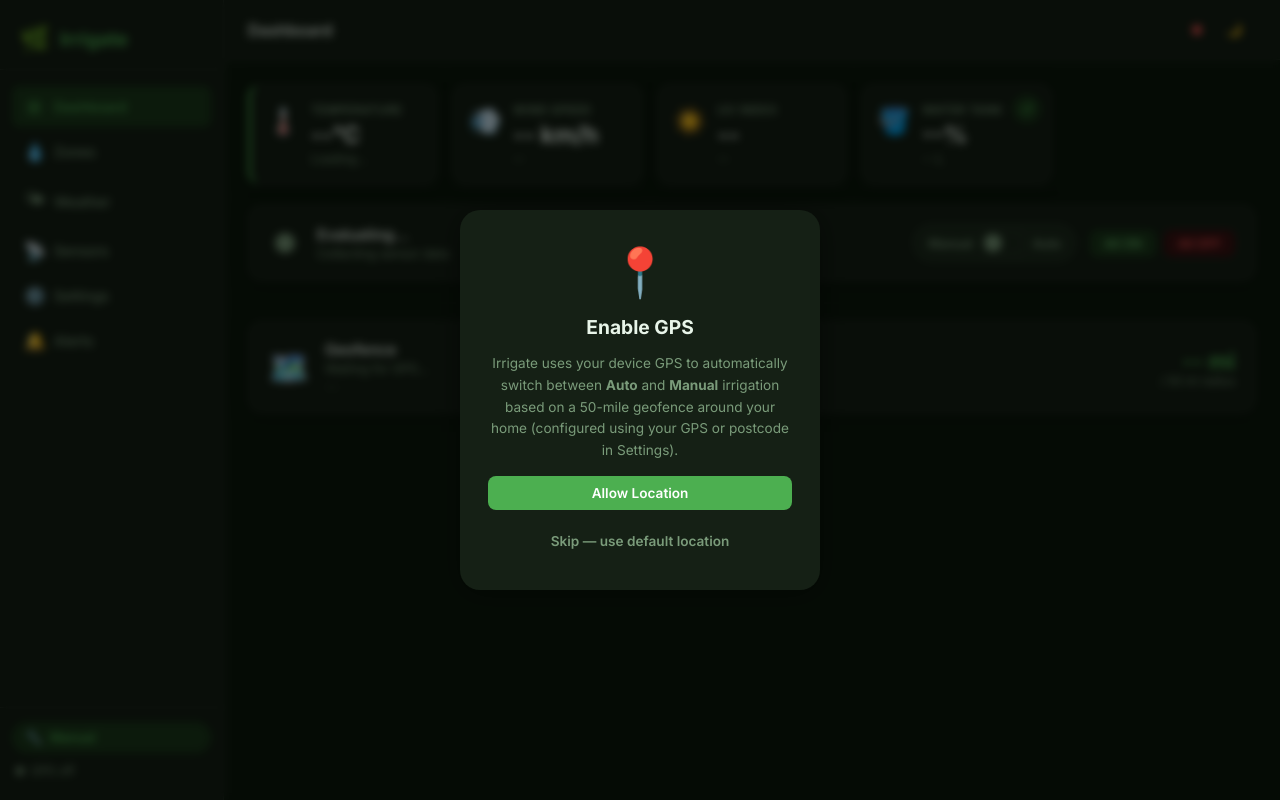
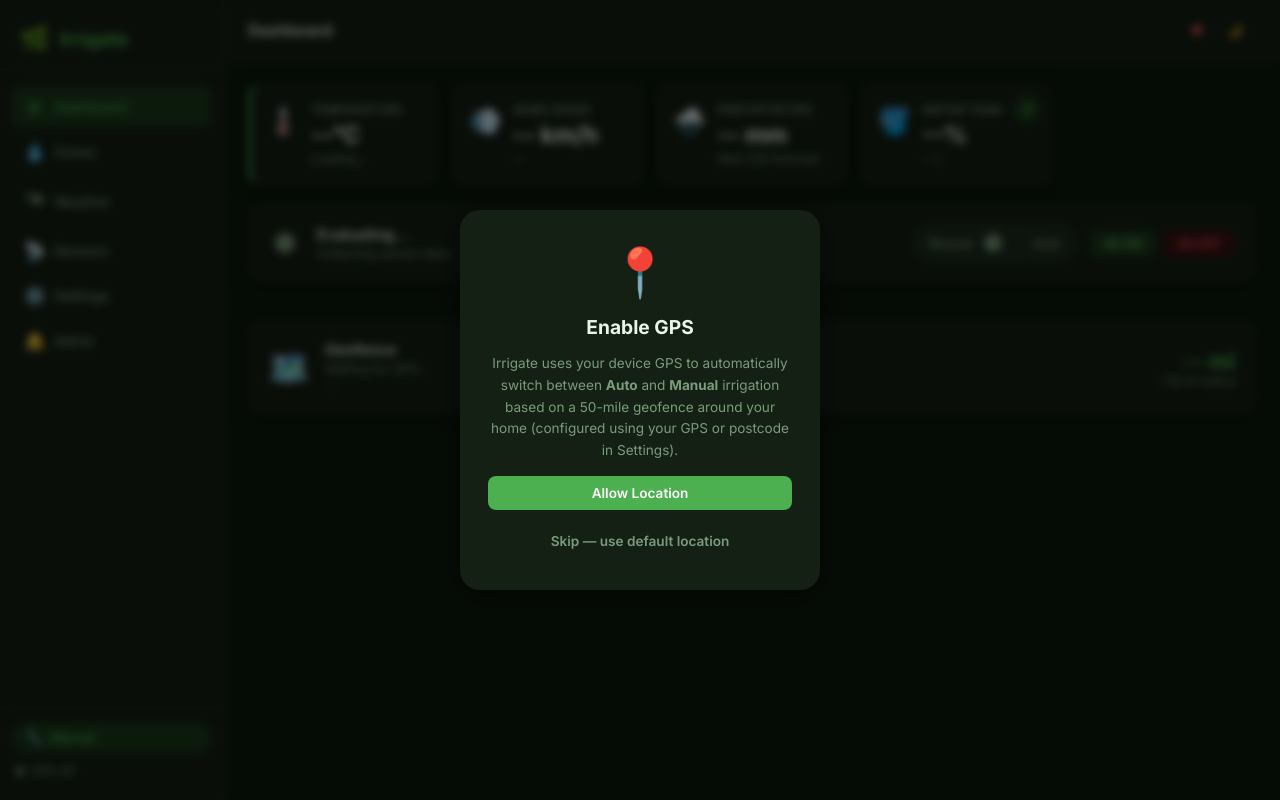
Before and after one commit to adarshmalayath/irrigate, a Flask app: page / in a window 1280 px wide. Run offline with Flask 3, Linux system fonts and the light colour scheme; some libraries are stand-ins or nearby versions.

Commit message:
Show garden precipitation forecast on dashboard

```diff
--- a/static/js/app.js
+++ b/static/js/app.js
@@ -99,13 +99,14 @@
 function renderWeatherCards() {
   const w = state.weather;
   const weatherAvailable = w.available !== false;
-  const uviAvailable = weatherAvailable && w.uvi_available !== false;
+  const precipitationAvailable = weatherAvailable && w.precipitation_available === true
+    && typeof w.precipitation_mm_24h === "number" && Number.isFinite(w.precipitation_mm_24h);
   $("temp-val").textContent     = weatherAvailable ? `${w.temperature}°C` : "--°C";
   $("weather-desc").textContent = w.weather_desc;
   $("wind-val").textContent     = weatherAvailable ? `${w.wind_speed_kmh} km/h` : "-- km/h";
   $("wind-sub").textContent     = weatherAvailable ? (w.wind_speed > 7 ? "⚠️ High wind" : "Normal") : "Unavailable";
-  $("uvi-val").textContent      = uviAvailable ? w.uvi.toFixed(1) : "--";
-  $("uvi-sub").textContent      = uviAvailable ? uviLabel(w.uvi) : (weatherAvailable ? "Not provided" : "Unavailable");
+  $("precip-val").textContent   = precipitationAvailable ? `${Number(w.precipitation_mm_24h).toFixed(1)} mm` : "-- mm";
+  $("precip-sub").textContent   = precipitationAvailable ? "Next 24h forecast" : "Unavailable";
   $("card-wind").className      = "card " + (weatherAvailable && w.wind_speed > 7 ? "warn" : "");
 
   const tank = state.sensors?.tank;
@@ -366,7 +367,8 @@
   const grid = $("weather-detail-grid");
   grid.innerHTML = "";
   const weatherAvailable = w.available !== false;
-  const uviAvailable = weatherAvailable && w.uvi_available !== false;
+  const precipitationAvailable = weatherAvailable && w.precipitation_available === true
+    && typeof w.precipitation_mm_24h === "number" && Number.isFinite(w.precipitation_mm_24h);
   const show = value => weatherAvailable ? value : "Unavailable";
 
   const sections = [
@@ -379,12 +381,11 @@
     ["💨 Wind & Sky", [
       ["Wind speed",     weatherAvailable ? `${w.wind_speed_kmh} km/h` : "--"],
       ["Cloud cover",    weatherAvailable ? `${w.clouds}%` : "--"],
-      ["UV Index",       uviAvailable ? `${w.uvi} — ${uviLabel(w.uvi)}` : "Not provided"],
-      ["Sunlight score", uviAvailable ? `${(w.sunlight_score * 10).toFixed(0)} / 100` : "Not provided"],
     ]],
     ["🌧️ Precipitation", [
       ["Condition",       show(w.weather_main)],
       ["Description",     w.weather_desc],
+      ["Forecast next 24h", precipitationAvailable ? `${Number(w.precipitation_mm_24h).toFixed(1)} mm` : "Unavailable"],
       ["Currently raining", weatherAvailable ? (w.is_rainy ? "🌧️ Yes" : "No") : "--"],
       ["Rain in 24h",     weatherAvailable ? (w.rain_next_24h ? "⚠️ Expected" : "No") : "--"],
     ]],
@@ -657,15 +658,6 @@
 
 // ─── Helpers ─────────────────────────────────────
 
-function uviLabel(v) {
-  if (v < 1) return "None";
-  if (v < 3) return "Low";
-  if (v < 6) return "Moderate";
-  if (v < 8) return "High";
-  if (v < 11) return "Very High";
-  return "Extreme";
-}
-
 function buildArc(pct) {
   const r = 30, c = 2 * Math.PI * r;
   return { dash: c.toFixed(2), offset: (c - (pct / 100) * c).toFixed(2) };
--- a/templates/index.html
+++ b/templates/index.html
@@ -92,12 +92,12 @@
           <div class="card-sub" id="wind-sub">--</div>
         </div>
       </div>
-      <div class="card" id="card-sunlight">
-        <div class="card-icon">☀️</div>
+      <div class="card" id="card-precipitation">
+        <div class="card-icon">🌧️</div>
         <div class="card-body">
-          <div class="card-label">UV Index</div>
-          <div class="card-value" id="uvi-val">--</div>
-          <div class="card-sub" id="uvi-sub">--</div>
+          <div class="card-label">Precipitation</div>
+          <div class="card-value" id="precip-val">-- mm</div>
+          <div class="card-sub" id="precip-sub">Next 24h forecast</div>
         </div>
       </div>
       <div class="card" id="card-tank">
--- a/weather.py
+++ b/weather.py
@@ -46,6 +46,8 @@
             "weather_icon": "",
             "is_rainy": False,
             "rain_next_24h": False,
+            "precipitation_mm_24h": None,
+            "precipitation_available": False,
             "city": self._location_label(lat, lon),
             "sunrise": None,
             "sunset": None,
@@ -143,6 +145,11 @@
             or item.get("weather", [{}])[0].get("main") in ("Rain", "Drizzle", "Thunderstorm", "Snow")
             for item in next_24h
         )
+        precipitation_mm_24h = round(sum(
+            float(item.get("rain", {}).get("3h", 0) or 0)
+            + float(item.get("snow", {}).get("3h", 0) or 0)
+            for item in next_24h
+        ), 1)
 
         observed_at = datetime.fromtimestamp(
             float(current_payload.get("dt", now_epoch)), timezone.utc
@@ -165,6 +172,8 @@
             "weather_icon": conditions.get("icon", ""),
             "is_rainy": is_rainy,
             "rain_next_24h": rain_next_24h,
+            "precipitation_mm_24h": precipitation_mm_24h,
+            "precipitation_available": bool(next_24h),
             "city": current_payload.get("name") or self._location_label(lat, lon),
             "sunrise": current_payload.get("sys", {}).get("sunrise"),
             "sunset": current_payload.get("sys", {}).get("sunset"),
```
Also changed, not shown: docs/index.html (+5 -5 lines), docs/static/js/app.js (+7 -15 lines).
